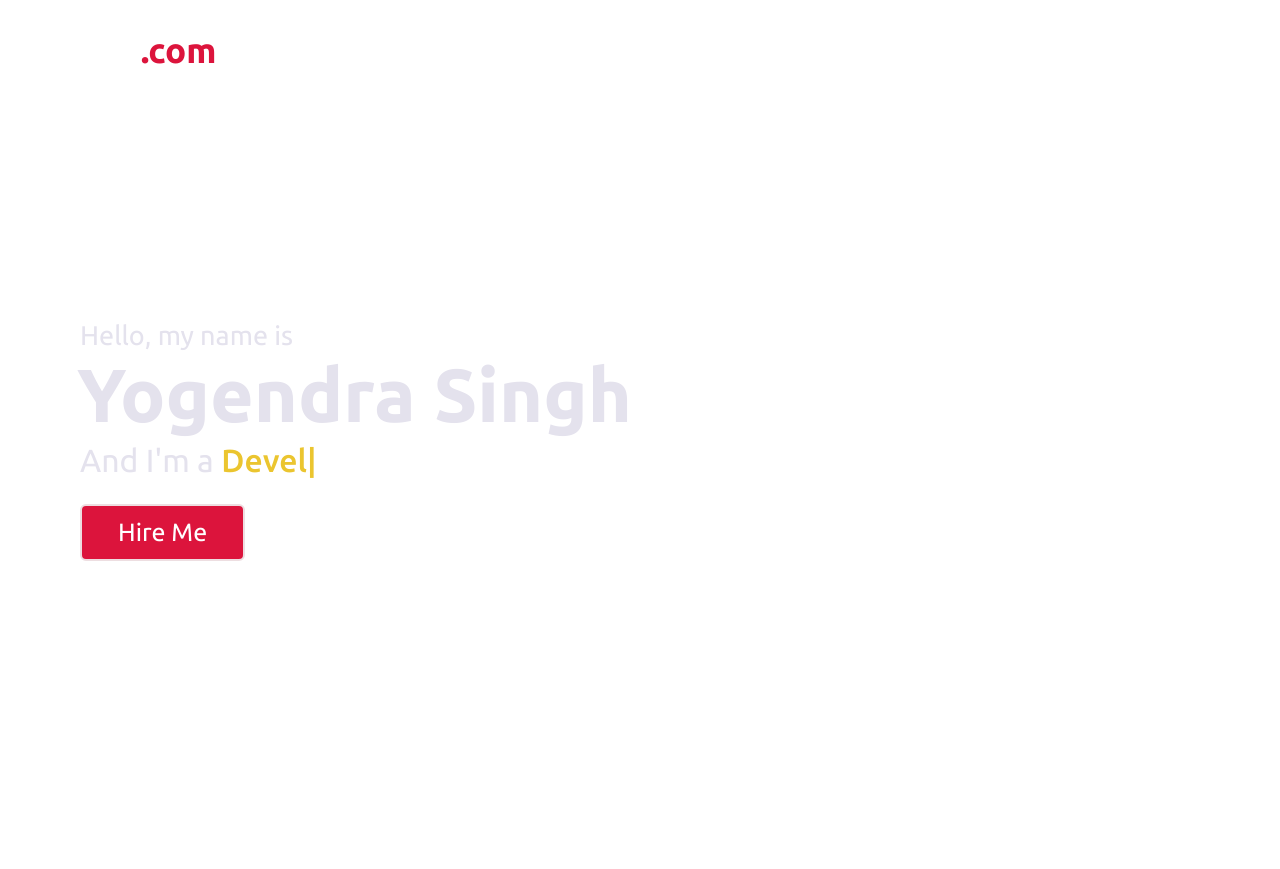
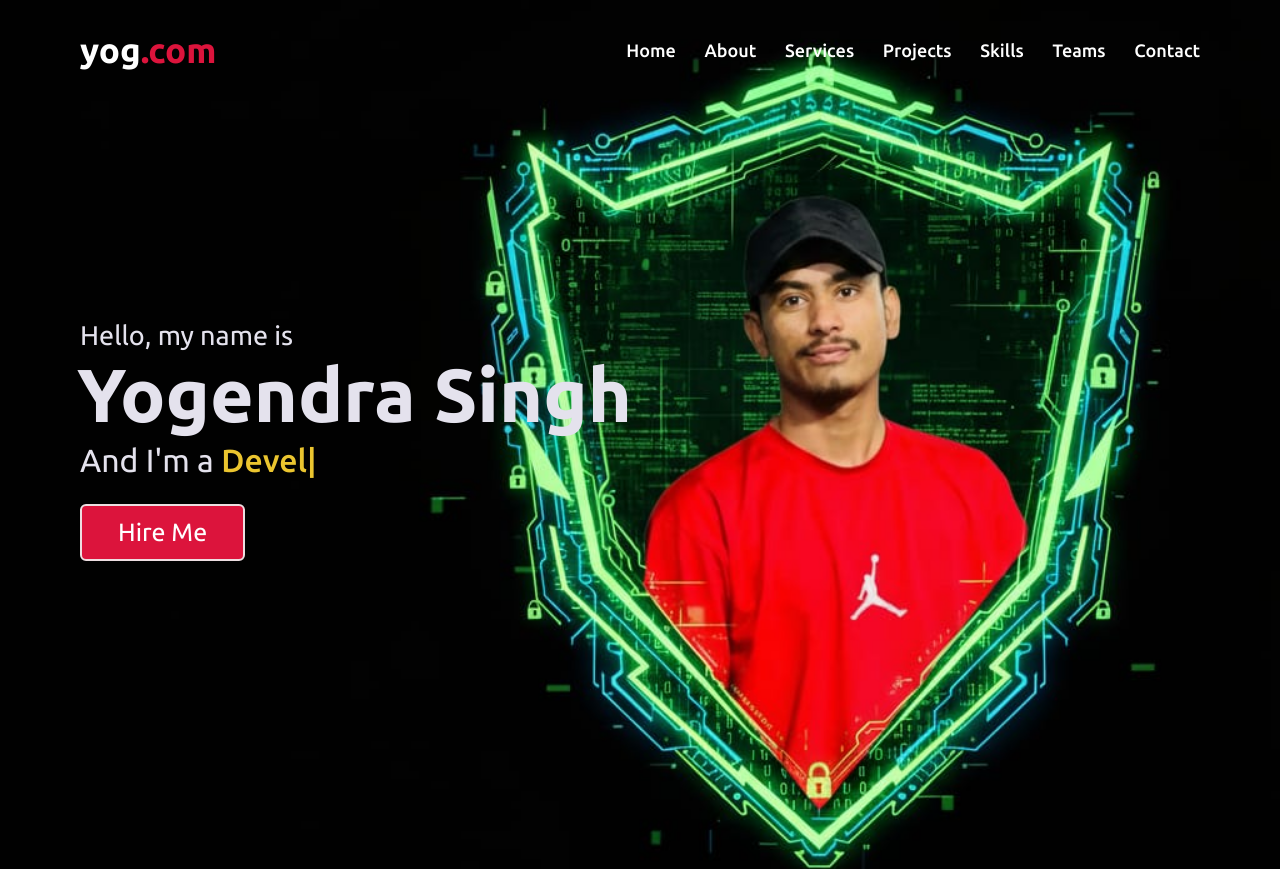
Before and after one commit to YYogendra121/OIBSIP, a plain HTML site: page WebDevelopment-Level1-PersonalPortfolio/index.html in a window 1280 px wide. Shown: the top 869 px of the page. Drawn offline with nearby package versions, Linux system fonts and the light colour scheme.

Commit message:
Update background image path in home section

```diff
--- a/WebDevelopment-Level1-PersonalPortfolio/style.css
+++ b/WebDevelopment-Level1-PersonalPortfolio/style.css
@@ -165,7 +165,7 @@ section .title::after{
 /* home section styling */
 .home{
     display: flex;
-    background: url("hecker.jpeg") no-repeat center;
+    background: url("images/hecker.jpeg") no-repeat center;
     height: 110vh;
     color: #e4e2ed;
     min-height: 500px;
```
